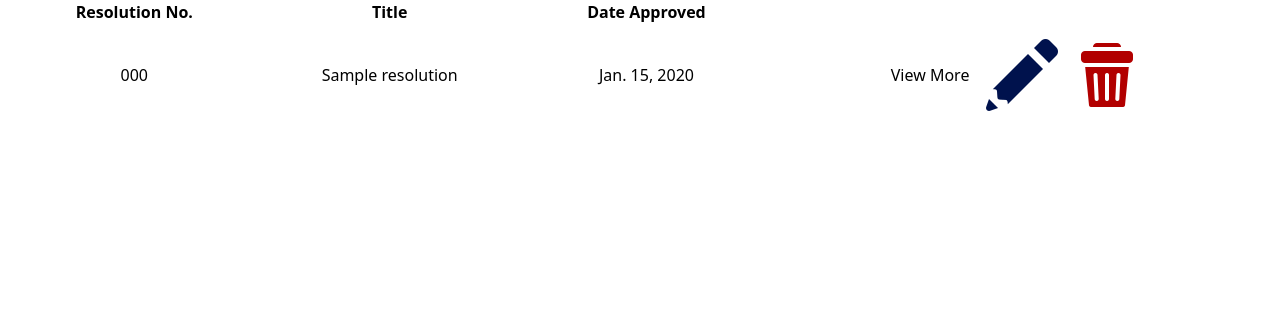
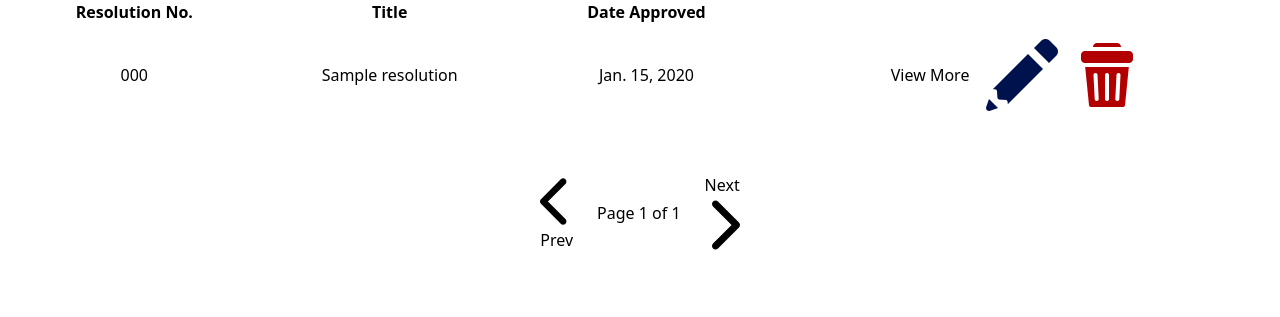
Before and after one commit to christiankyle-ching/board_resolution_is, a Django app: page / in a window 1280 px wide; the page is wider, and only the part inside the window is pictured. Shown: the part 1949-2266 px from the top of that part. Before the commit the page ends 2060 px from the top of that part, so only its background shows below. Run offline with Django 4.2, Linux system fonts and the light colour scheme; a user stored in the database is signed in; tables that the repository leaves empty hold one stand-in row (values such as "Sample post"); grey boxes marked "Sample" are stand-in pictures; some libraries are stand-ins or nearby versions.

Commit message:
feat: Pagination

```diff
--- a/resolutions/templates/resolutions/index.html
+++ b/resolutions/templates/resolutions/index.html
@@ -84,4 +84,39 @@
 <h5 class="text-center">No resolutions found.</h5>
 {% endif %}
 
+<!-- Pagination -->
+{% if resolutions and not has_searched %}
+<div class="flex items-center justify-center pt-12 gap-6">
+
+    {% if resolutions.has_previous %}
+    <a href="?page={{ resolutions.previous_page_number }}" class="button">
+        <img src="{% static 'users/img/chevron-left.svg' %}" alt="Prev" class="icon-sm">
+        <span>Prev</span>
+    </a>
+    {% else %}
+    <a class="button" disabled>
+        <img src="{% static 'users/img/chevron-left.svg' %}" alt="Prev" class="icon-sm">
+        <span>Prev</span>
+    </a>
+    {% endif %}
+
+    <span>
+        Page {{ resolutions.number }} of {{ resolutions.paginator.num_pages }}
+    </span>
+
+    {% if resolutions.has_next %}
+    <a href="?page={{ resolutions.next_page_number }}" class="button float-right">
+        <span>Next</span>
+        <img src="{% static 'users/img/chevron-right.svg' %}" alt="Next" class="icon-sm">
+    </a>
+    {% else %}
+    <a class="button" disabled>
+        <span>Next</span>
+        <img src="{% static 'users/img/chevron-right.svg' %}" alt="Next" class="icon-sm">
+    </a>
+    {% endif %}
+
+</div>
+{% endif %}
+
 {% endblock %}
--- a/resolutions/views.py
+++ b/resolutions/views.py
@@ -6,6 +6,7 @@ from django.utils import dateparse
 from django.views import generic
 from django.urls import reverse_lazy, reverse
 from django.db.models.query import Q
+from django.core.paginator import Paginator
 
 from resolutions.forms import ResolutionSearchForm
 from resolutions.models import Certificate, CertificateImage, Resolution
@@ -16,30 +17,36 @@ RESOLUTION_PER_PAGE = 10
 
 class IndexView(LoginRequiredMixin, View):
     def get(self, request):
-        res = Resolution.objects.all()[:RESOLUTION_PER_PAGE]
+        res = Resolution.objects.all()
+
+        res_paginator = Paginator(res, RESOLUTION_PER_PAGE)
+        page = request.GET.get('page')
+        res_page_obj = res_paginator.get_page(page)
 
         search_form = ResolutionSearchForm()
 
         return render(request, 'resolutions/index.html', {
-            'resolutions': res,
+            'resolutions': res_page_obj,
             'search_form': search_form,
         })
 
     def post(self, request):
-        res = Resolution.objects.all()[:RESOLUTION_PER_PAGE]
+        res = Resolution.objects.all()
 
         search_form = ResolutionSearchForm(request.POST)
+        has_searched = 'search' in request.POST and search_form.has_changed()
 
-        has_searched = 'search' in request.POST
-
-        if has_searched and search_form.has_changed() and search_form.is_valid():
-            print(search_form.cleaned_data['title'])
-
+        if has_searched and search_form.is_valid():
             res = Resolution.objects.filter(
-                Q(title__icontains=search_form.cleaned_data['title']) |
-                Q(number__icontains=search_form.cleaned_data['number']) |
+                (
+                    Q(title__icontains=search_form.cleaned_data['title']) &
+                    Q(number__icontains=search_form.cleaned_data['number'])
+                ) |
                 Q(certificate__date_approved=search_form.cleaned_data['date_approved'])
             )
+        else:
+
+            return redirect('resolutions:index')
 
         return render(request, 'resolutions/index.html', {
             'resolutions': res,
```
Also changed, not shown: users/static/users/img/chevron-left.svg (added), users/static/users/img/chevron-right.svg (added).
